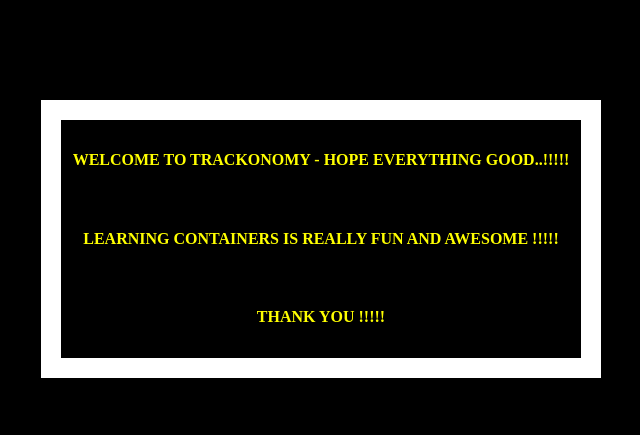
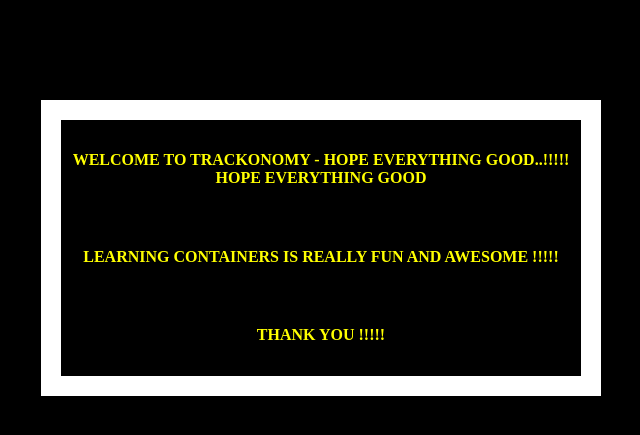
Before and after one commit to junnuvenu/Nginx_Proj, a Python web app: template templates/index.html in a window 1280 px wide. Shown: the top 435 px of the page, without its empty margins (319-959 px from the left). Run offline with Jinja, Linux system fonts and the light colour scheme; the template is opened without the code that fills it, so the values that code supplies are empty.

Commit message:
Update index.html

```diff
--- a/templates/index.html
+++ b/templates/index.html
@@ -19,7 +19,7 @@
   </head>
   <body>
     <div class="container">
-      <h4>Welcome to Trackonomy - Hope Everything Good..!!!!!</h4>
+      <h4>Welcome to Trackonomy - Hope Everything Good..!!!!! Hope everything good</h4>
       <br>
        <h4>Learning containers is really fun and awesome !!!!!</h4>
        <br>
```
